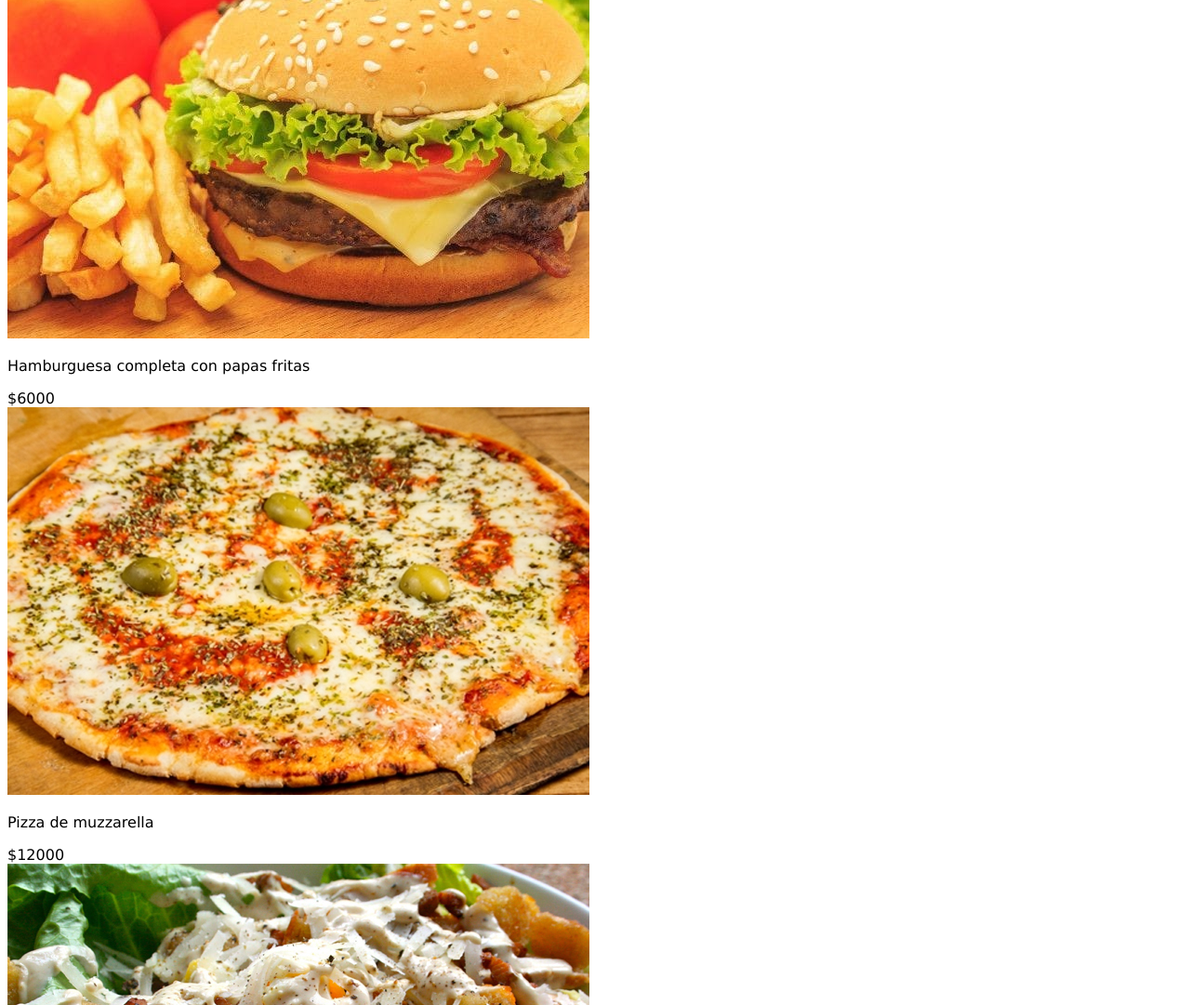
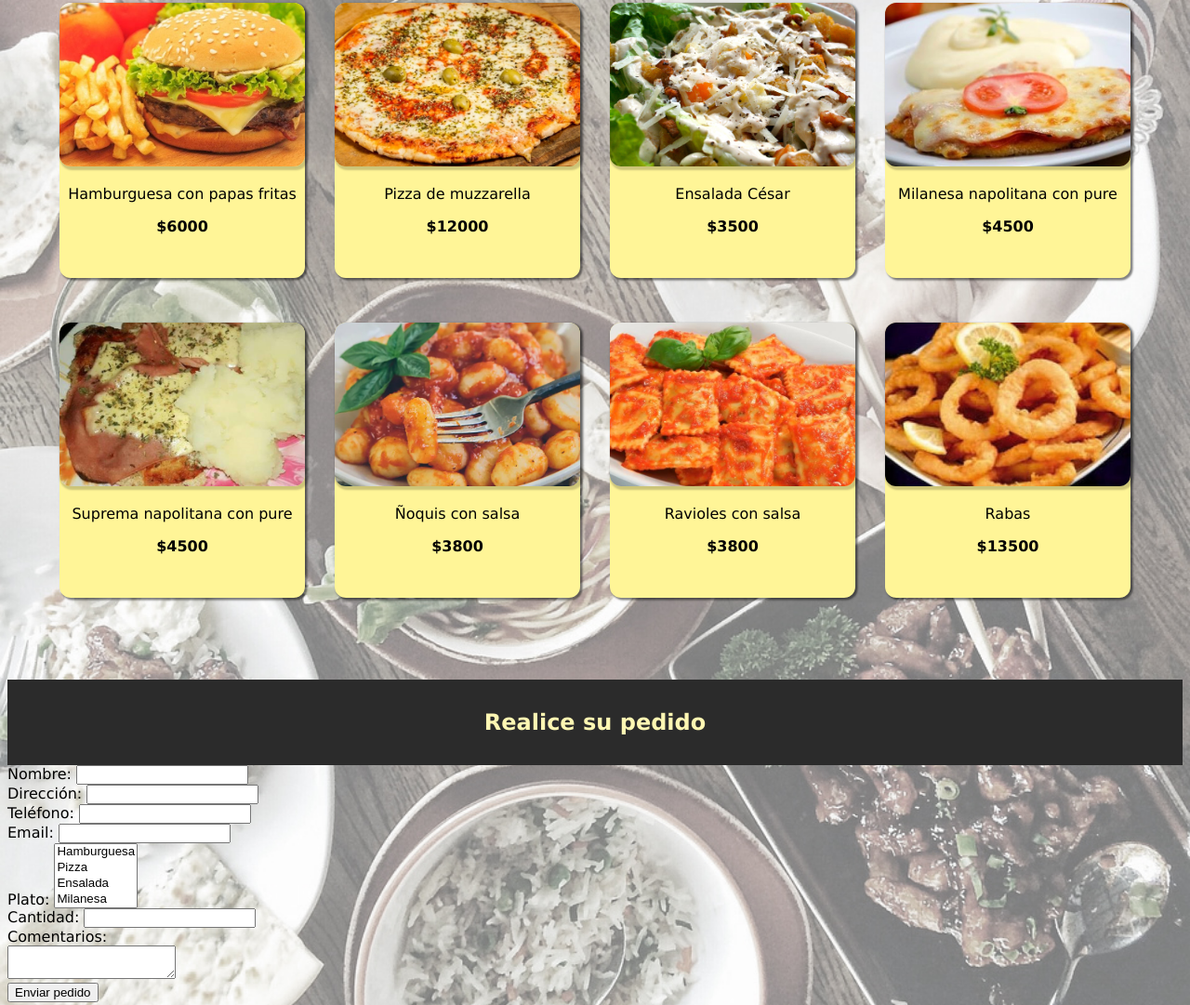
Before and after one commit to hnovara/desafio17, a plain HTML site: page index.html in a window 1280 px wide. Shown: the part 121-1202 px from the top of the page at 93% size. Drawn offline with Linux system fonts and the light colour scheme.

Commit message:
fix javascript & css menu

```diff
--- a/css/style.css
+++ b/css/style.css
@@ -2,3 +2,60 @@ html {
     font-size: 16px;
     font-family: Verdana, Geneva, Tahoma, sans-serif;
 }
+body {
+    background-image: url("../img/fondo.jpg");
+    background-origin: border-box;
+    background-repeat: no-repeat;
+    background-position: center;
+    background-size: cover;
+    /* background-attachment: fixed; */
+}
+.menu-container {
+    align-items: center;
+    display: flex;
+    flex-flow: wrap;
+    justify-content: center;
+    margin: 0 0 4rem 0;
+}
+h2 {
+    align-items: center;
+    background-color: rgb(43, 43, 43);
+    color: rgb(255, 247, 179);
+    text-align: center;
+    margin: 0;
+    padding: 2rem;
+}
+.card {
+    padding: 0;
+    margin: 0;
+    background-color: rgb(255, 245, 151);
+    border-radius: 0.75rem;
+    box-shadow: 2px 2px 2px 0.5px rgba(0, 0, 0, 0.486);
+    display: inline-block;
+    height: 18.5rem;
+    margin: 1.5rem 1rem;
+    text-align: center;
+    width:16.5rem;
+}
+img {
+    border-radius: 0.75rem;
+    box-shadow: 2px 2px 2px 2px rgba(0, 0, 0, 0.2);
+    width: 16.5rem;
+    margin: 0;
+}
+.card:hover {
+    box-shadow: 4px 4px 4px 2px rgba(0, 0, 0, 0.815);
+}
+
+
+
+@media (max-width: 1050px) {
+    .card-container {
+        .card {
+            height: 27rem;
+            .h-description {
+                height: 3.5rem;
+            }
+        }
+    }
+}
--- a/index.html
+++ b/index.html
@@ -9,82 +9,74 @@
 </head>
 <body>
     <h2>Menú</h2>
-    <div class="menuContainer">
+    <div class="menu-container">
         <div class="card">
-            <img src="./img/hamburguesa.jpg" alt="Hamburguesa completa con papas fritas">
-            <p>Hamburguesa completa con papas fritas</p>
-            <span>$6000</span>
+            <img src="./img/hamburguesa.jpg" alt="Hamburguesa con papas fritas">
+            <p>Hamburguesa con papas fritas</p>
+            <strong>$6000</strong>
         </div>
         <div class="card">
             <img src="./img/pizza.jpeg" alt="Pizza de muzzarella">
             <p>Pizza de muzzarella</p>
-            <span>$12000</span>
+            <strong>$12000</strong>
         </div>
         <div class="card">
             <img src="./img/ensalada.jpg" alt="Ensalada César">
             <p>Ensalada César</p>
-            <span>$3500</span>
+            <strong>$3500</strong>
         </div>
         <div class="card">
             <img src="./img/milanesa.jpg" alt="Milanesa napolitana con pure">
             <p>Milanesa napolitana con pure</p>
-            <span>$4500</span>
+            <strong>$4500</strong>
         </div>
         <div class="card">
             <img src="./img/suprema.jpg" alt="Suprema napolitana con pure">
             <p>Suprema napolitana con pure</p>
-            <span>$4500</span>
+            <strong>$4500</strong>
         </div>
         <div class="card">
             <img src="./img/ñoquis.jpg" alt="Ñoquis con salsa">
             <p>Ñoquis con salsa</p>
-            <span>$3800</span>
+            <strong>$3800</strong>
         </div>
         <div class="card">
             <img src="./img/ravioles.jpg" alt="Ravioles con salsa">
             <p>Ravioles con salsa</p>
-            <span>$3800</span>
+            <strong>$3800</strong>
+        </div>
+        <div class="card">
+            <img src="./img/rabas.jpg" alt="Rabas">
+            <p>Rabas</p>
+            <strong>$13500</strong>
         </div>
     </div>
-    <form id="sectionForm" class="sectionForm">
-        <h2>Realizar Pedido</h2>
-        <div class="formGroup">
-            <label for="name">Nombre</label>
-            <input type="text" id="name" name="name">
-        </div>
-        <div class="formGroup">
-            <label for="address">Dirección de entrega</label>
-            <input type="text" id="address" name="address">
-        </div>
-        <div class="formGroup">
-            <label for="phone">Número de teléfono</label>
-            <input type="tel" id="phone" name="phone">
-        </div>
-        <div class="formGroup">
-            <label for="email">Correo electrónico</label>
-            <input type="email" id="email" name="email">
-        </div>
-        <div class="formGroup">
-            <label for="items">Artículos del menú</label>
-            <select id="items" name="items" multiple>
-                <option value="1">Hamburguesa completa con papas fritas</option>
-                <option value="2">Pizza de muzarella</option>
-                <option value="3">Ensalada César</option>
-                <option value="4">Milanesa napolitana con pure</option>
-                <option value="5">Suprema napolitana con pure</option>
-                <option value="6">Ñoquis con salsa</option>
-                <option value="7">Ravioles con salsa</option>
-            </select>
-        </div>
 
-        <div class="formGroup">
-            <label for="comments">Comentarios adicionales</label>
-            <textarea id="comments" name="comments" rows="4"></textarea>
-        </div>
-
-        <div class="containerButton">
-            <button type="submit">Enviar Pedido</button>
-        </div>
+    <h2>Realice su pedido</h2>
+    <form id="sectionForm">
+        <label for="name">Nombre:</label>
+        <input type="text" id="name"><br>
+        <label for="address">Dirección:</label>
+        <input type="text" id="address"><br>
+        <label for="phone">Teléfono:</label>
+        <input type="text" id="phone"><br>
+        <label for="email">Email:</label>
+        <input type="email" id="email"><br>
+        <label for="items">Plato:</label>
+        <select id="items" multiple>
+            <option value="1">Hamburguesa</option>
+            <option value="2">Pizza</option>
+            <option value="3">Ensalada</option>
+            <option value="4">Milanesa</option>
+            <option value="5">Suprema</option>
+            <option value="6">Ñoquis</option>
+            <option value="7">Ravioles</option>
+        </select><br>
+        <label for="quantities">Cantidad:</label>
+        <input type="number" id="quantities"><br>
+        <label for="comments">Comentarios:</label><br>
+        <textarea id="comments"></textarea><br>
+        <button type="submit">Enviar pedido</button>
     </form>
 
 
--- a/js/index.js
+++ b/js/index.js
@@ -9,7 +9,7 @@ document.addEventListener('DOMContentLoaded', function() {
         { id: 7, name: 'Ravioles', price: 3800 },
     ];
 
-    const orderForm = document.getElementById( 'sectionForm');
+    const orderForm = document.getElementById('sectionForm');
 
     orderForm.addEventListener('submit', function (event) {
         event.preventDefault();
@@ -19,14 +19,20 @@ document.addEventListener('DOMContentLoaded', function() {
         const phone = document.getElementById('phone').value;
         const email = document.getElementById('email').value;
         const selectedItems = Array.from(document.getElementById('items').selectedOptions)
-        .map(option => parseInt(option.value));
+            .map(option => ({
+                id: parseInt(option.value),
+                quantity: parseInt(document.getElementById('quantities').value) || 1
+            }));
 
         if (!name || !address || !phone || !email || selectedItems.length === 0) {
-        alert('Falta completar sus datos y/o seleccionar artículos en el menú.');
+            alert('Debe completar todos los campos y seleccione elementos del menú.');
             return;
         }
 
-    const selectedMenuItems = menuItems.filter(item => selectedItems.includes(item.id));
+        const selectedMenuItems = selectedItems.map(({ id, quantity }) => ({
+            ...menuItems.find(item => item.id === id),
+            quantity
+        }));
         const orderDetails = {
             name,
             address,
@@ -36,7 +42,7 @@ document.addEventListener('DOMContentLoaded', function() {
             comments: document.getElementById('comments').value
         };
 
-    const totalCost = selectedMenuItems.reduce((total, item) => total + item.price, 0);
+        const totalCost = selectedMenuItems.reduce((total, item) => total + item.price * item.quantity, 0);
 
         fetch('/api/realizar-pedido', {
             method: 'POST',
@@ -53,8 +59,7 @@ document.addEventListener('DOMContentLoaded', function() {
             console.error('Error al enviar el pedido:', error);
         });
 
-    const confirmationMessage = `PEDIDO CONFIRMADO:\n\nNombre: ${orderDetails.name}\nDirección: ${orderDetails.address}\nTeléfono: ${orderDetails.phone}\nCorreo electrónico: ${orderDetails.email}\n\nCOSTO TOTAL: $${totalCost.toFixed(2)}`;
+        const confirmationMessage = `PEDIDO REALIZADO:\n\nNombre: ${orderDetails.name}\nDirección: ${orderDetails.address}\nTeléfono: ${orderDetails.phone}\nCorreo electrónico: ${orderDetails.email}\n\nElementos Seleccionados:\n${selectedMenuItems.map(item => `${item.name} (Cantidad: ${item.quantity})`).join('\n')}\n\nCOSTO TOTAL: $${totalCost.toFixed(2)}`;
         alert(confirmationMessage);
-
-    })
-})
+    });
+});
```
Also changed, not shown: img/fondo.jpg (added), img/rabas.jpg (added). Lines whose indentation alone changed are shown as unchanged.
